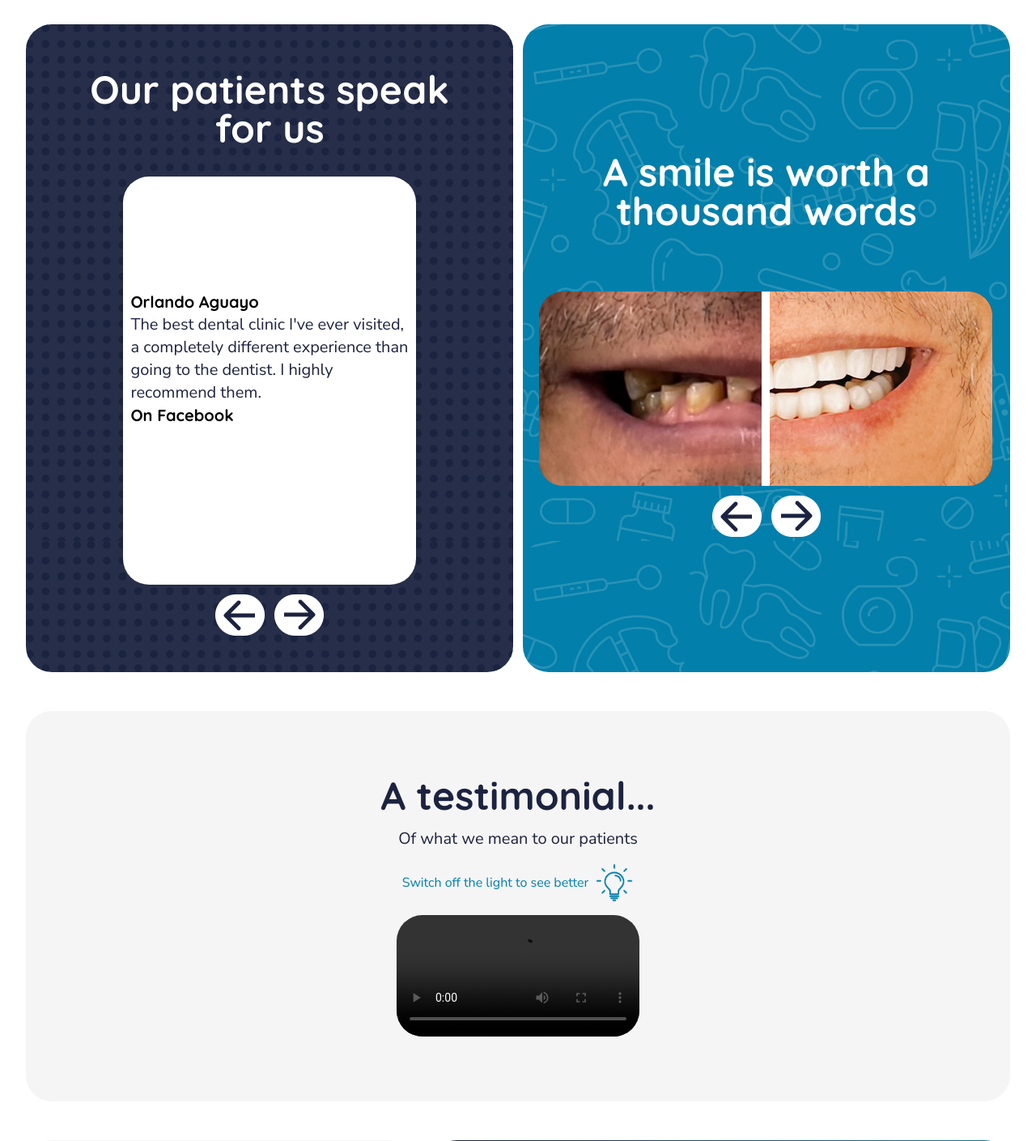
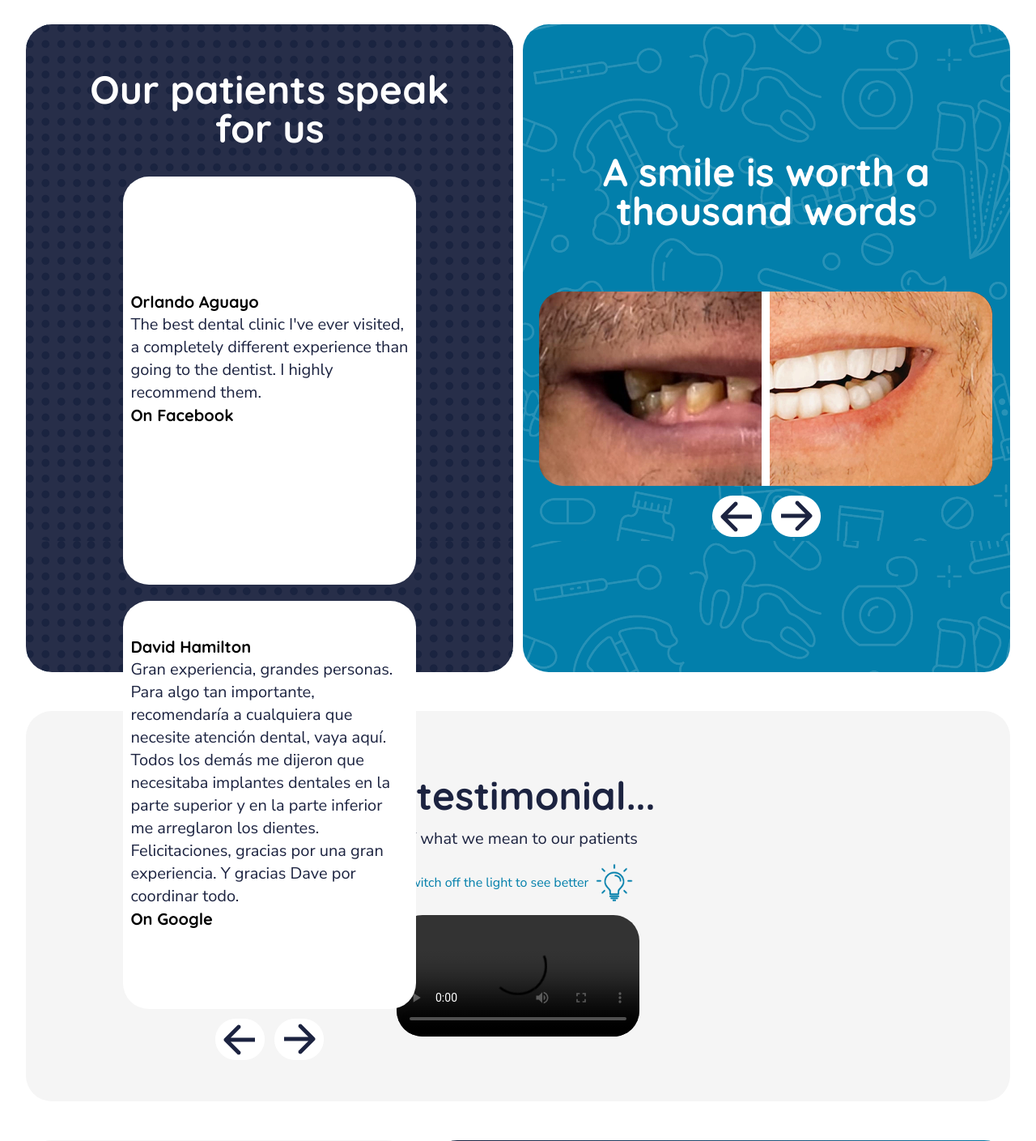
Before and after one commit to growy-tech/bencomo-dental, a Flask app: page / in a window 1280 px wide. Shown: the part 3440-4849 px from the top of the page at 81% size. Run offline with Flask 3, Linux system fonts and the light colour scheme; style sheets or scripts are compiled from the project's sources; grey boxes are pictures that could not be loaded.

Commit message:
Fix error

```diff
--- a/templates/home.html
+++ b/templates/home.html
@@ -315,6 +315,15 @@
                         <p id="testimony-4-paragraph" class="text-left paragraphs">Gran experiencia, grandes personas. Para algo tan importante, recomendaría a cualquiera que necesite atención dental, vaya aquí. Todos los demás me dijeron que necesitaba implantes dentales en la parte superior y en la parte inferior me arreglaron los dientes. Felicitaciones, gracias por una gran experiencia. Y gracias Dave por coordinar todo.
                         </p>
                         <h1 id="via-google" class="via-facebook w-[100%] text-left font-bold font-quicksand text-lg lg:text-xl">Via Google</h1>
+                        </div>
+                    </div>
+                    <!--5 Testimony-->
+                    <div id='testimony-5' class="bg-white rounded-4xl min-h-[70%] w-[95%] lg:w-[90%] xl:w-[75%] mx-auto lg:mt-5 ease-in transition-all  duration-1000">
+                        <div class="flex flex-col w-[95%] h-[450px]  items-center mx-auto justify-center ">
+                        <h1 id="testimony-1-name" class="text-left w-[100%] font-bold font-quicksand text-lg lg:text-xl">David Hamilton</h1>
+                        <p id="testimony-5-paragraph" class="text-left paragraphs">Gran experiencia, grandes personas. Para algo tan importante, recomendaría a cualquiera que necesite atención dental, vaya aquí. Todos los demás me dijeron que necesitaba implantes dentales en la parte superior y en la parte inferior me arreglaron los dientes. Felicitaciones, gracias por una gran experiencia. Y gracias Dave por coordinar todo.
+                        </p>
+                        <h1 id="via-google" class="via-google w-[100%] text-left font-bold font-quicksand text-lg lg:text-xl">Via Google</h1>
                         </div>
                     </div>
                     <!--Arrows-->
```
